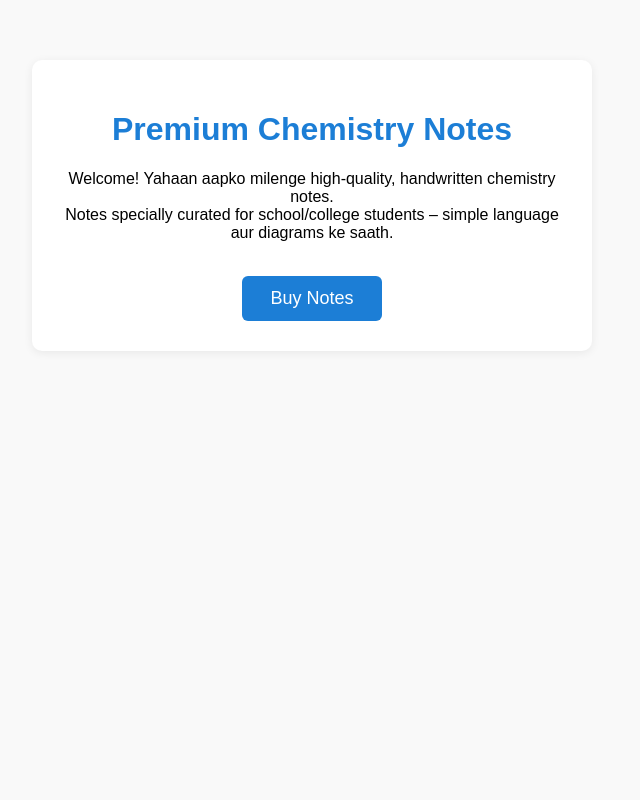
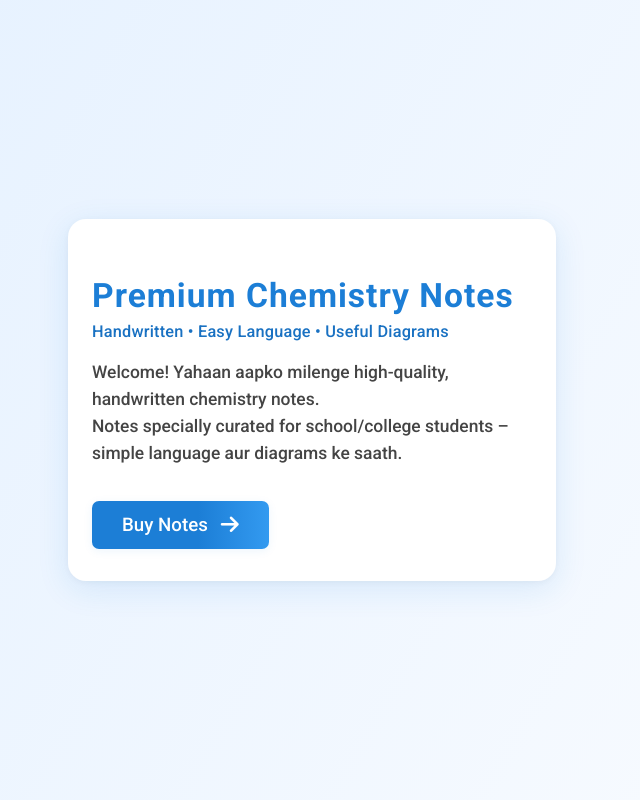
Before and after one commit to mayankking0011-svg/CHEMISTRY-NOTES-PDF, a plain HTML site: page index.html in a window 1280 px wide. Shown: the whole page, without its empty margins (328-968 px from the left). Drawn offline with Linux system fonts and the light colour scheme.

Commit message:
Update index.html

```diff
--- a/index.html
+++ b/index.html
@@ -3,50 +3,108 @@
 <head>
   <meta charset="UTF-8">
   <title>Chemistry Premium Notes</title>
+  <!-- Google Fonts for better typography -->
+  <link href="https://fonts.googleapis.com/css2?family=Roboto:wght@500;700&display=swap" rel="stylesheet">
+  <!-- Font Awesome for button icon -->
+  <link rel="stylesheet" href="https://cdnjs.cloudflare.com/ajax/libs/font-awesome/6.4.2/css/all.min.css"/>
+  <meta name="viewport" content="width=device-width, initial-scale=1.0">
   <style>
     body {
-      font-family: Arial, sans-serif;
-      background: #f9f9f9;
+      font-family: 'Roboto', Arial, sans-serif;
+      background: linear-gradient(120deg, #e3f0ff 0%, #fafcff 100%);
       margin: 0;
       padding: 0;
-      text-align: center;
+      min-height: 100vh;
+      display: flex;
+      align-items: center;
+      justify-content: center;
     }
     .container {
-      margin: 60px auto;
-      max-width: 500px;
+      max-width: 440px;
+      width: 95vw;
       background: #fff;
-      padding: 30px;
-      border-radius: 10px;
-      box-shadow: 0 2px 10px rgba(0,0,0,0.07);
+      padding: 35px 24px 32px 24px;
+      border-radius: 18px;
+      box-shadow: 0 8px 32px 0 rgba(28, 126, 214, 0.12), 0 1.5px 6px 0 rgba(0,0,0,0.04);
+      animation: fadeInUp 1s;
+    }
+    @keyframes fadeInUp {
+      from { opacity: 0; transform: translateY(40px);}
+      to   { opacity: 1; transform: translateY(0);}
     }
     h1 {
       color: #1c7ed6;
+      font-size: 2.1em;
+      letter-spacing: 1px;
+      font-weight: 700;
+      margin-bottom: 7px;
+    }
+    .tagline {
+      font-size: 1.02em;
+      color: #1971c2;
+      font-weight: 500;
+      margin-bottom: 18px;
+      letter-spacing: 0.2px;
+    }
+    p {
+      color: #444;
+      font-size: 1.09em;
+      margin-bottom: 23px;
+      line-height: 1.54;
     }
     .btn {
-      display: inline-block;
-      padding: 12px 28px;
-      background: #1c7ed6;
+      display: inline-flex;
+      align-items: center;
+      gap: 10px;
+      padding: 13px 30px;
+      background: linear-gradient(90deg,#1c7ed6 60%, #339af0 100%);
       color: #fff;
       border: none;
-      border-radius: 6px;
+      border-radius: 7px;
       text-decoration: none;
-      font-size: 18px;
-      margin-top: 18px;
-      transition: background 0.2s;
+      font-size: 1.17em;
+      font-weight: 500;
+      box-shadow: 0 2px 10px rgba(28,126,214,0.08);
+      margin-top: 12px;
+      cursor: pointer;
+      transition: background 0.21s, transform 0.18s;
+    }
+    .btn i {
+      font-size: 1.1em;
+      margin-left: 3px;
     }
     .btn:hover {
-      background: #1971c2;
+      background: linear-gradient(90deg,#1971c2 60%, #228be6 100%);
+      transform: translateY(-2px) scale(1.03);
+      box-shadow: 0 4px 18px rgba(28,126,214,0.13);
+    }
+    @media (max-width: 570px) {
+      .container {
+        max-width: 98vw;
+        padding: 20px 7vw 26px 7vw;
+      }
+      h1 {
+        font-size: 1.32em;
+      }
+      .btn {
+        font-size: 1em;
+        padding: 12px 19px;
+      }
     }
   </style>
 </head>
 <body>
   <div class="container">
     <h1>Premium Chemistry Notes</h1>
+    <div class="tagline">Handwritten • Easy Language • Useful Diagrams</div>
     <p>
       Welcome! Yahaan aapko milenge high-quality, handwritten chemistry notes.<br>
       Notes specially curated for school/college students – simple language aur diagrams ke saath.
     </p>
-    <a href="payment.html" class="btn">Buy Notes</a>
+    <a href="payment.html" class="btn">
+      <span>Buy Notes</span>
+      <i class="fas fa-arrow-right"></i>
+    </a>
   </div>
 </body>
 </html>
```
